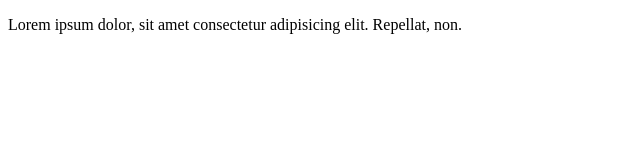
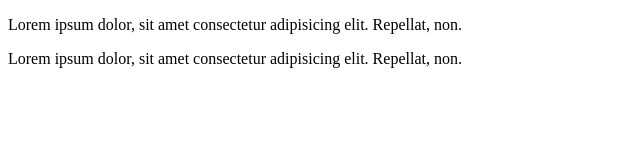
Before and after one commit to ModouGUEYE/firstGitHub, a plain HTML site: page index.html in a window 1280 px wide. Shown: the whole page, without its empty margins (0-640 px from the left). Drawn offline with Linux system fonts and the light colour scheme.

Commit message:
ajout du second paragraphe

```diff
--- a/index.html
+++ b/index.html
@@ -11,5 +11,9 @@
         Lorem ipsum dolor,
         sit amet consectetur adipisicing elit. Repellat, non.
     </p>
+    <p>
+        Lorem ipsum dolor,
+        sit amet consectetur adipisicing elit. Repellat, non.
+    </p>
 </body>
 </html>
```
